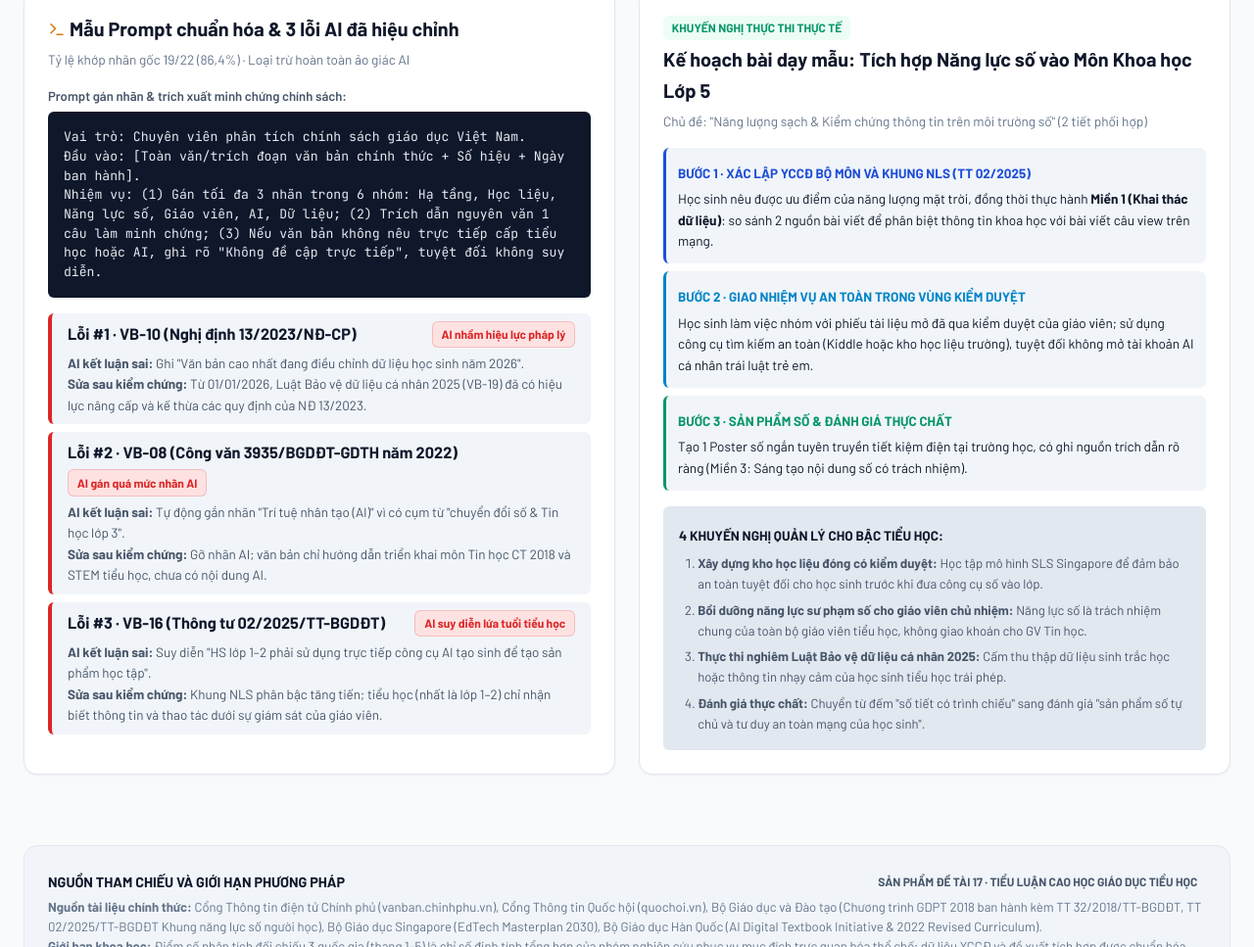
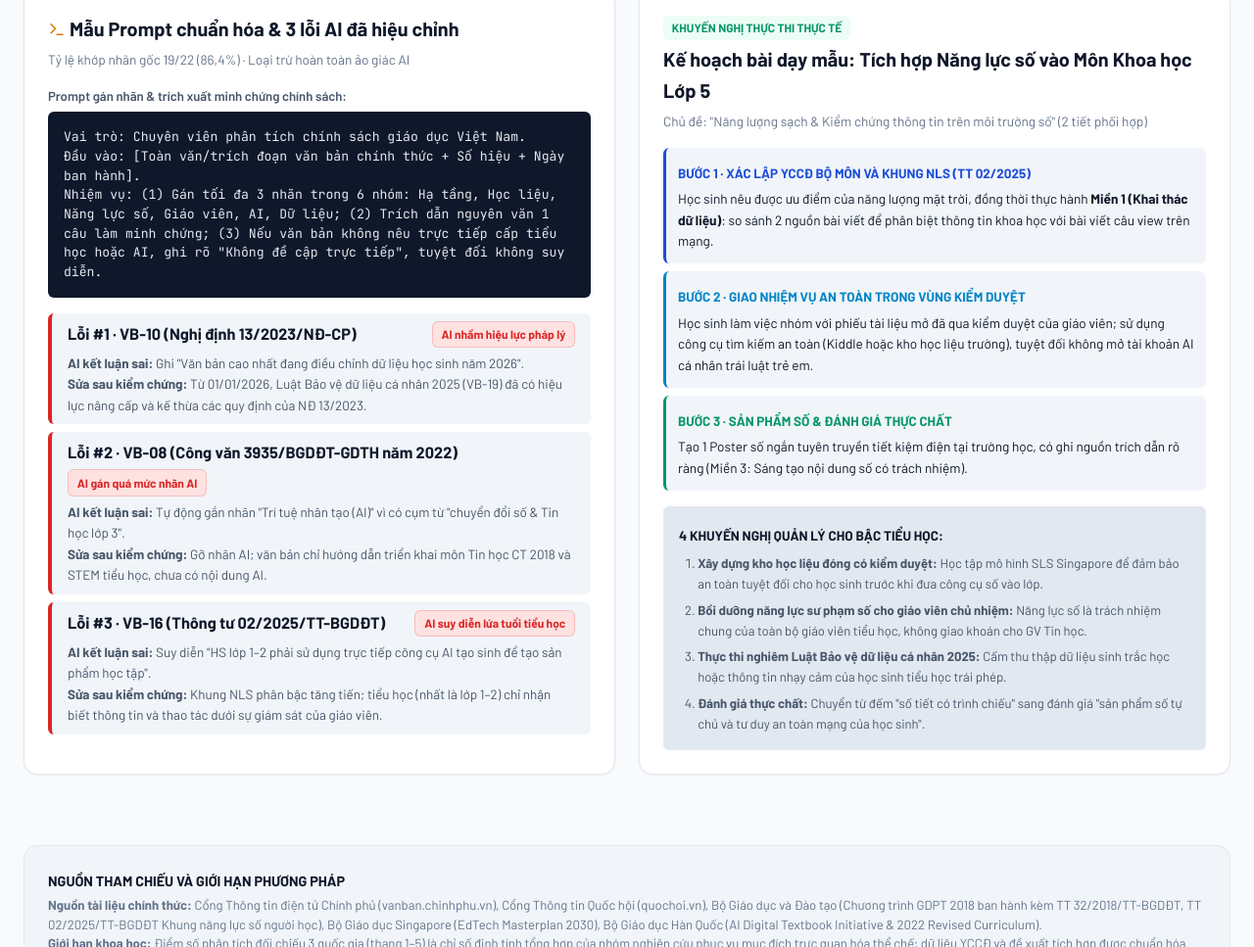
Before and after one commit to Lehau290/CURRICULUM-ANALYTICS, a plain HTML site: page detai17.html in a window 1280 px wide. Shown: the part 11033-12000 px from the top of the page at 98% size. Drawn offline with nearby package versions, Linux system fonts and the light colour scheme.

Commit message:
chore: remove footer badge in detai17.html

```diff
--- a/detai17.html
+++ b/detai17.html
@@ -1026,7 +1026,6 @@ Nhiệm vụ: (1) Gán tối đa 3 nhãn trong 6 nhóm: Hạ tầng, Học liệ
     <footer style="margin-top: var(--space-xl); padding: var(--space-lg); background: var(--surface-container); border-radius: var(--rounded-lg); border: var(--card-border);">
       <div style="display: flex; justify-content: space-between; align-items: center; flex-wrap: wrap; gap: var(--space-sm); margin-bottom: var(--space-xs);">
         <strong style="font-size: 0.9rem; color: var(--on-surface);">NGUỒN THAM CHIẾU VÀ GIỚI HẠN PHƯƠNG PHÁP</strong>
-        <span class="badge badge-tag">SẢN PHẨM ĐỀ TÀI 17 · TIỂU LUẬN CAO HỌC GIÁO DỤC TIỂU HỌC</span>
       </div>
       <p style="margin: 0; font-size: 0.82rem; color: var(--on-surface-subtle); line-height: 1.5;">
         <strong>Nguồn tài liệu chính thức:</strong> Cổng Thông tin điện tử Chính phủ (vanban.chinhphu.vn), Cổng Thông tin Quốc hội (quochoi.vn), Bộ Giáo dục và Đào tạo (Chương trình GDPT 2018 ban hành kèm TT 32/2018/TT-BGDĐT, TT 02/2025/TT-BGDĐT Khung năng lực số người học), Bộ Giáo dục Singapore (EdTech Masterplan 2030), Bộ Giáo dục Hàn Quốc (AI Digital Textbook Initiative &amp; 2022 Revised Curriculum).<br>
```
